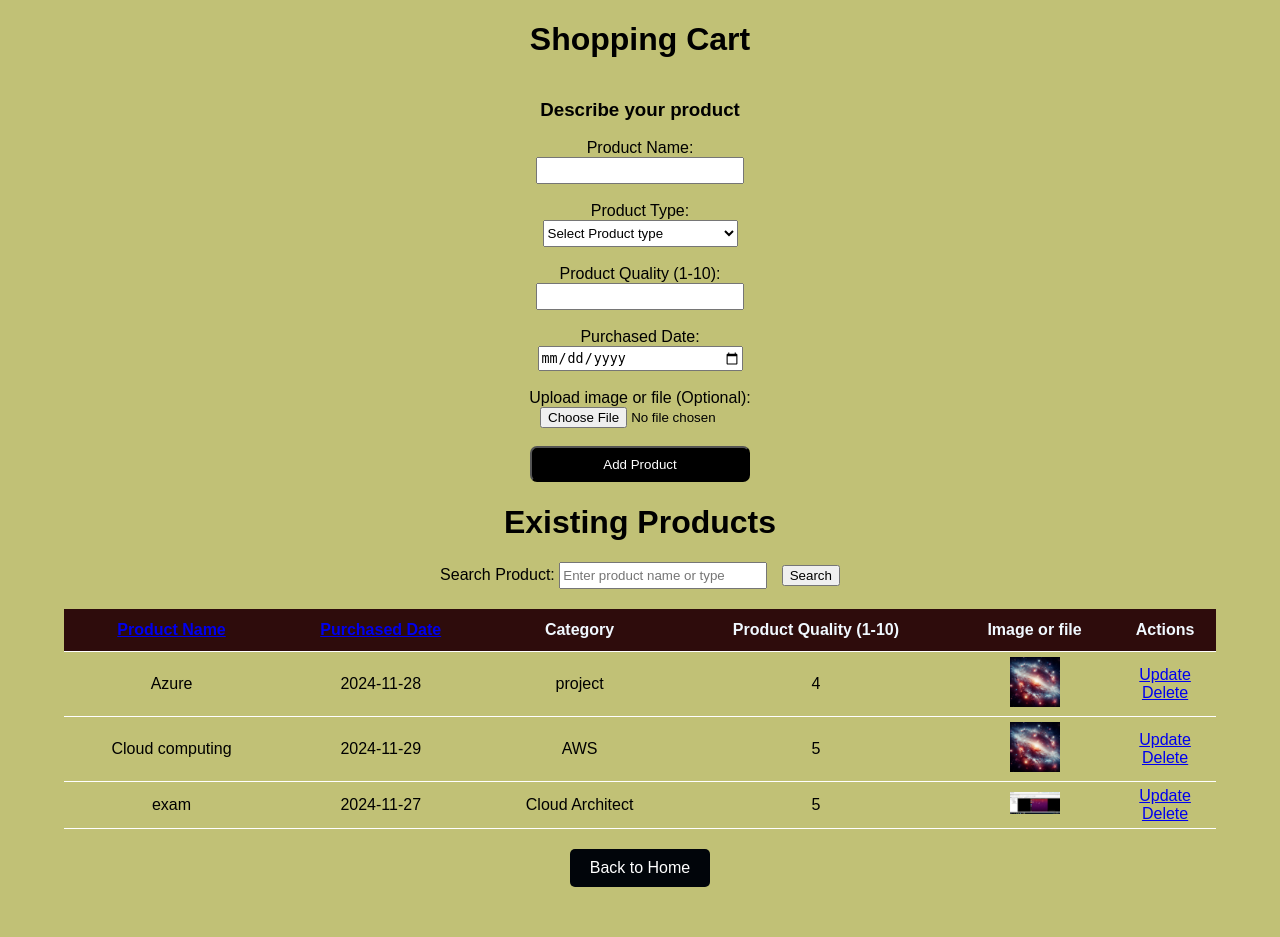
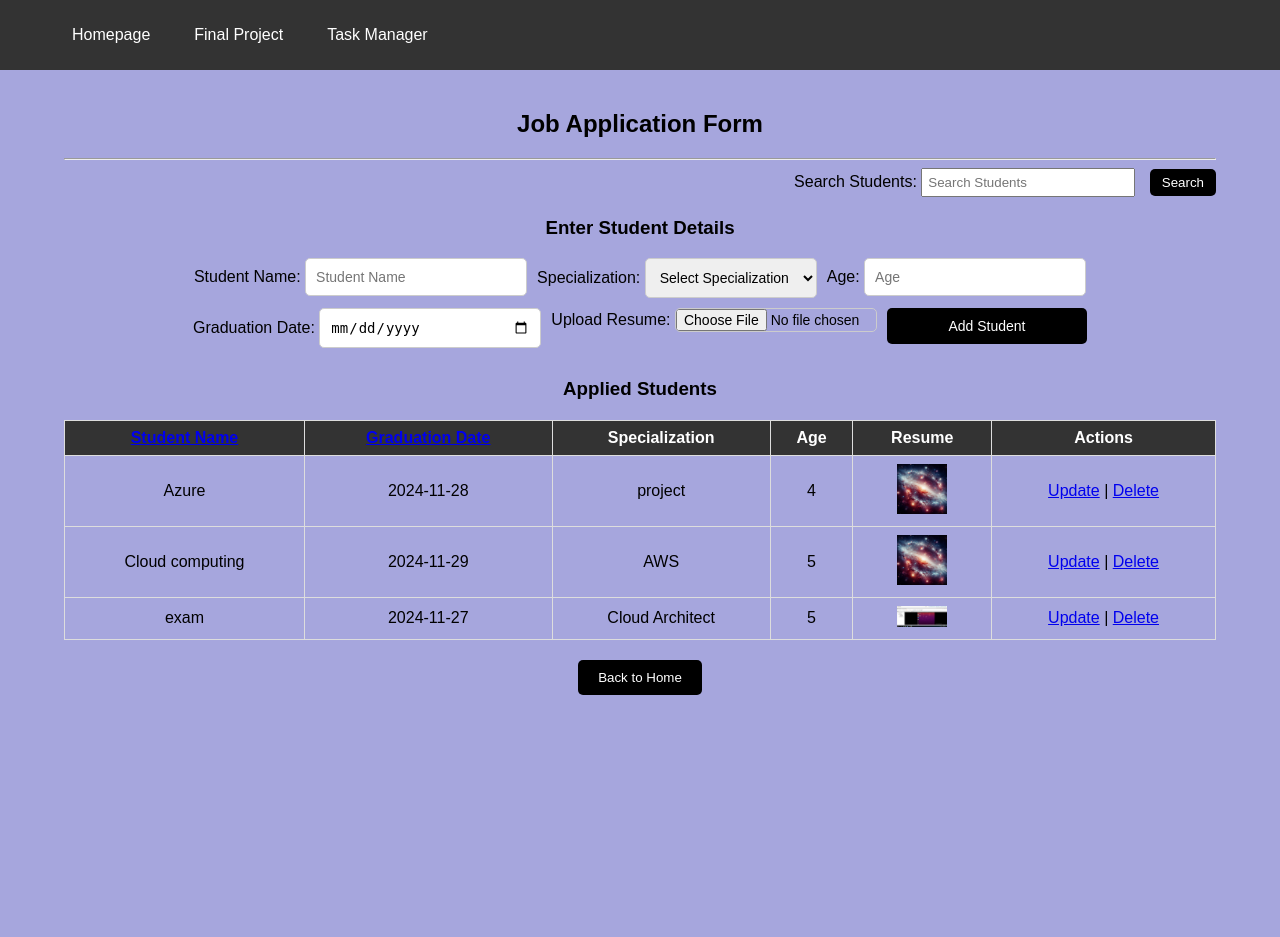
Before and after one commit to Yashgit1728/task3, a Flask app: page /final_project in a window 1280 px wide. After the commit the page ends 695 px from the top, so only its background shows below. Run offline with Flask 2, Linux system fonts and the light colour scheme; data comes from the database, SQL or seed files in the repository; both versions use the stored data as it was after the commit.

Commit message:
changes are made

```diff
--- a/vFlaskIntroduction-master/static/css/main.css
+++ b/vFlaskIntroduction-master/static/css/main.css
@@ -1,104 +1,182 @@
 body, html {
     margin: 0;
     font-family: sans-serif;
-    background-color:rgb(193, 193, 118);
-    text-align: center;
-
+    background-color: rgb(166, 166, 221);
 }
 
-.content {
+.container {
+    width: 90%;
     margin: 0 auto;
-    width: 400px;
+    padding: 20px;
+    text-align: center;
 }
 
-table, td, th {
-    border-width:0px;
-    border-bottom: 1px solid #fff;
+/* Search Bar */
+.search-bar {
+    display: flex;
+    justify-content: flex-end;
+    margin-bottom: 20px;
 }
 
-table {
-    border-collapse: collapse;
-    width: 100%;
+.search-bar input {
+    width: 200px;
+    padding: 5px;
+    margin-right: 10px;
 }
 
-th {
-    height: 30px;
+.search-bar button {
+    padding: 6px 12px;
+    background-color: black;
+    color: white;
+    border: none;
+    border-radius: 5px;
+    cursor: pointer;
 }
 
-td {
-    text-align: center;
-    padding: 5px;
+/* Navigation Bar Styles */
+.navbar {
+    display: flex;
+    justify-content: space-between;
+    align-items: center;
+    background-color: #333;
+    padding: 10px 20px;
+    color: white;
 }
 
-.form {
-    margin-top: 20px;
+.navbar .logo {
+    font-size: 1.5rem;
+    font-weight: bold;
 }
 
-#content {
-    width: 70%;
+.navbar .nav-links {
+    list-style: none;
+    display: flex;
+    gap: 20px;
 }
+
+.navbar .nav-links li {
+    position: relative;
+}
+
+.navbar .nav-links a {
+    text-decoration: none;
+    color: white;
+    padding: 8px 12px;
+    transition: background-color 0.3s, color 0.3s;
+    border-radius: 4px;
+}
+
+.navbar .nav-links a:hover {
+    background-color: #555;
+    color: #ddd;
+}
+
+/* Responsive Design */
+@media (max-width: 768px) {
+    .navbar {
+        flex-direction: column;
+        align-items: flex-start;
+    }
+    .nav-links {
+        flex-direction: column;
+        gap: 10px;
+    }
+}
+
+.search-bar button:hover {
+    background-color: #555;
+}
+
+/* Form Styling */
+.add-product-form {
+    display: flex;
+    flex-wrap: wrap;
+    justify-content: center;
+    gap: 10px;
+    margin-bottom: 30px;
+}
+
+
 body .form-container {
     margin: 0 auto;
     display: flex;
     flex-direction: column;
-    align-content: center;
     align-items: center;
     width: 100%;
     height: auto;
-    background-color: rgb(193, 193, 118);
+    background-color: rgb(166, 166, 221);
     padding-bottom:50px
+
 }
 
 
 input{
     width: 200px;
-    height: 21px;
-}
-select{
-    width: 195px;
-    height: 27px;
+    height: auto;
 }
 
-input[type="submit"] {
-    background-color: black;
-    color: white;
-    width: 220px;
-    border-radius: 7px;
-    height: 36px;
-    cursor: pointer;
-}
-.table_style th{
-     background-color: rgb(46, 12, 12);
-     height:40px;
-     color:aliceblue
+.add-product-form input,
+.add-product-form select {
+    padding: 10px;
+    font-size: 14px;
+    border: 1px solid #ccc;
+    border-radius: 5px;
 }
 
-.table_style{
-    width:90%;
+.add-product-form input[type="file"] {
+    padding: 0;
 }
-.table_style tr:hover{
-    background-color: rgb(19, 1, 1);
-    color: #fff;
-}
-.btn {
-    padding: 10px 20px;
-    background-color: #01050a;
+
+.add-product-form input[type="submit"] {
+    background-color: black;
     color: white;
     border: none;
     border-radius: 5px;
-    font-size: 16px;
     cursor: pointer;
-  }
+    padding: 10px 20px;
+}
 
-  .btn:hover {
+.add-product-form input[type="submit"]:hover {
     background-color: #0056b3;
-  }
+}
 
-#del{
+/* Table Styling */
+.table_style {
+    width: 100%;
+    border-collapse: collapse;
+    margin-top: 20px;
+}
+
+.table_style th, .table_style td {
+    border: 1px solid #ddd;
+    padding: 8px;
+    text-align: center;
+}
+
+.table_style th {
+    background-color: #333;
+    color: white;
+}
+
+.table_style tr:hover {
+    background-color: #f1f1f1;
+}
+
+/* Back Button */
+.back-button {
+    text-align: center;
+    margin-top: 20px;
+}
+
+.back-button .btn {
+    padding: 10px 20px;
     background-color: black;
     color: white;
-    width: 75px;
-    border-radius: 7px;
-    height: 30px;
+    border: none;
+    border-radius: 5px;
     cursor: pointer;
 }
+
+.back-button .btn:hover {
+    background-color: #555;
+}
--- a/vFlaskIntroduction-master/templates/base.html
+++ b/vFlaskIntroduction-master/templates/base.html
@@ -8,6 +8,16 @@
     {% block head %}{% endblock %}
 </head>
 <body>
+    <nav>
+        <nav class="navbar">
+
+        <ul class="nav-links">
+            <li><a href="/">Homepage</a></li>
+            <li><a href="/final_project">Final Project</a></li>
+            <li><a href="/assignment">Task Manager</a></li>
+        </ul>
+    </nav>
+
     {% block body %}{% endblock %}
 </body>
 </html>
--- a/vFlaskIntroduction-master/templates/final_project/Form.html
+++ b/vFlaskIntroduction-master/templates/final_project/Form.html
@@ -1,59 +1,79 @@
 {% extends 'base.html' %}
 
 {% block head %}
-<title>Shopping Cart</title>
+<title>Job Application Form</title>
 {% endblock %}
 
 {% block body %}
-<div class="form-container">
-    <h1>Shopping Cart</h1>
-    <h3>Describe your product</h3>
-    <form action="/final_project" method="POST" enctype="multipart/form-data">
-        <label for="PN">Product Name:</label><br/>
-        <input type="text" name="pName" id="pName" required><br><br>
+<div class="container">
+    <!-- Main Heading -->
+    <h1>Job Application Form</h1>
+    <hr>
 
-        <label for="Project-type">Product Type:</label><br/>
-        <select id="product-type" name="product_type" required>
-            <option value="">Select Product type</option>
-            <option value="Electronics">Electronics</option>
-            <option value="Groceries">Groceries</option>
-            <option value="Clothes">Clothes</option>
-        </select>
-        <br><br>
+    <!-- Search Bar -->
+    <div class="search-bar">
+        <form method="GET" action="/final_project">
+            <label for="search-query">Search Students:</label>
+            <input type="text" id="search-query" name="search_query" placeholder="Search Students">
+            <button type="submit">Search</button>
+        </form>
+    </div>
 
-        <label for="priority">Product Quality (1-10):</label><br/>
-        <input type="number" name="pr" id="pr" min="1" max="10" required><br><br>
+    <!-- Add Student Form -->
+    <h3>Enter Student Details</h3>
+    <form action="/final_project" method="POST" enctype="multipart/form-data" class="add-product-form">
+        <div class="form-group">
+            <label for="pName">Student Name:</label>
+            <input type="text" name="pName" id="pName" placeholder="Student Name" required>
+        </div>
 
-        <label for="due-date">Purchased Date:</label><br/>
-        <input type="date" id="due-date" name="due_date" required><br><br>
+        <div class="form-group">
+            <label for="product-type">Specialization:</label>
+            <select id="product-type" name="product_type" required>
+                <option value="">Select Specialization</option>
+                <option value="Computer Science">Computer Science</option>
+                <option value="Mechanical">Mechanical</option>
+                <option value="IT">IT</option>
+                <option value="Civil">Civil</option>
+            </select>
+        </div>
 
-        <label for="file-upload">Upload image or file (Optional):</label><br/>
-        <input type="file" id="file-upload" name="file_upload"><br><br>
+        <div class="form-group">
+            <label for="pr">Age:</label>
+            <input type="number" name="pr" id="pr" placeholder="Age" required>
+        </div>
 
-        <input type="submit" value="Add Product" id="sub">
+        <div class="form-group">
+            <label for="due-date">Graduation Date:</label>
+            <input type="date" id="due-date" name="due_date" required>
+        </div>
+
+        <div class="form-group">
+            <label for="file-upload">Upload Resume:</label>
+            <input type="file" id="file-upload" name="file_upload">
+        </div>
+
+        <div class="form-group">
+            <input type="submit" value="Add Student">
+        </div>
     </form>
 
-    <h1>Existing Products</h1>
-    <form method="GET" action="/final_project" style="margin-bottom: 20px;">
-        <label for="search-query">Search Product:</label>
-        <input type="text" id="search-query" name="search_query" placeholder="Enter product name or type" style="margin-right: 10px;">
-        <button type="submit">Search</button>
-    </form>
-
+    <!-- Existing Students Section -->
+    <h3>Applied Students</h3>
     {% if projects|length < 1 %}
         {% if search_query %}
-            <h4 style="text-align: center; color: red;">No items found for your search: "{{ search_query }}"</h4>
+            <h4 style="text-align: center; color: red;">No students found for your search: "{{ search_query }}"</h4>
         {% else %}
-            <h4 style="text-align: center;">There are no Products found. Add a New Product!</h4>
+            <h4 style="text-align: center;">There are no applications found. Add a New application form!</h4>
         {% endif %}
     {% else %}
         <table class="table_style">
             <tr>
-                <th><a href="?sort_column=task">Product Name</a></th>
-                <th><a href="?sort_column=due_date">Purchased Date</a></th>
-                <th>Category</th>
-                <th>Product Quality (1-10)</th>
-                <th>Image or file</th>
+                <th><a href="?sort_column=task">Student Name</a></th>
+                <th><a href="?sort_column=due_date">Graduation Date</a></th>
+                <th>Specialization</th>
+                <th>Age</th>
+                <th>Resume</th>
                 <th>Actions</th>
             </tr>
             {% for project in projects %}
@@ -70,17 +90,19 @@
                     </a>
                 </td>
                 <td>
-                    <a href="/update_form/{{ project.id }}">Update</a><br>
+                    <a href="/update_form/{{ project.id }}">Update</a> |
                     <a href="/delete_form/{{ project.id }}">Delete</a>
                 </td>
             </tr>
             {% endfor %}
         </table>
     {% endif %}
-    <div style="text-align: right; margin-top:20px;">
+
+    <!-- Back to Home Button -->
+    <div class="back-button">
         <a href="/" style="text-decoration: none;">
             <button class="btn">Back to Home</button>
-          </a>
+        </a>
     </div>
 </div>
 {% endblock %}
--- a/vFlaskIntroduction-master/templates/landing.html
+++ b/vFlaskIntroduction-master/templates/landing.html
@@ -2,10 +2,10 @@
 {% extends 'base.html' %}
 {% block head %}<title>Home Page</title>{% endblock %}
 {% block body %}
+
     <h1>Welcome to the Home Page</h1>
     <h3>Choose a project to explore:</h3>
 
-        <a href="/assignment" style="padding-bottom: 10px;"><button class="btn">Go to Task Manager</button></a>
-        <a href="/final_project"><button class="btn">Go to Final Project</button></a>
+
 
 {% endblock %}
```
Also changed, not shown: vFlaskIntroduction-master/templates/final_project/Form_update.html (+13 -11 lines), vFlaskIntroduction-master/instance/test.db.
